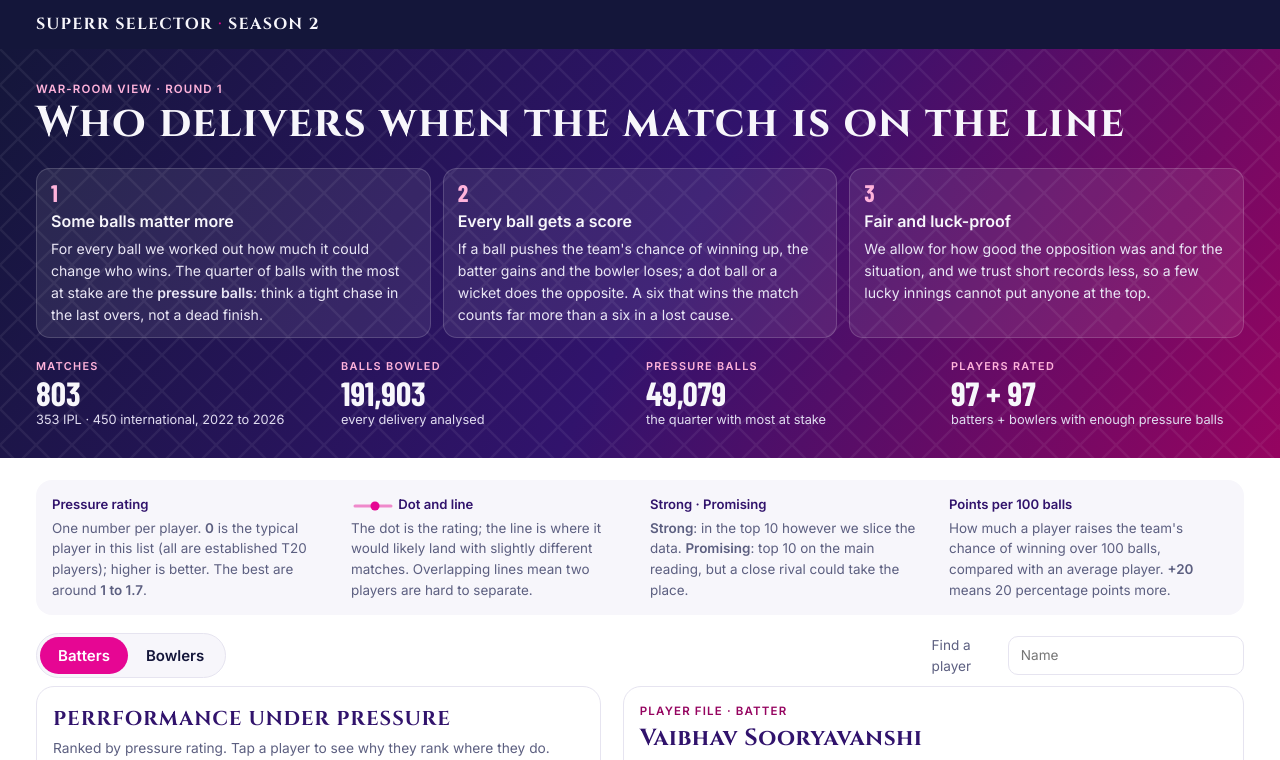
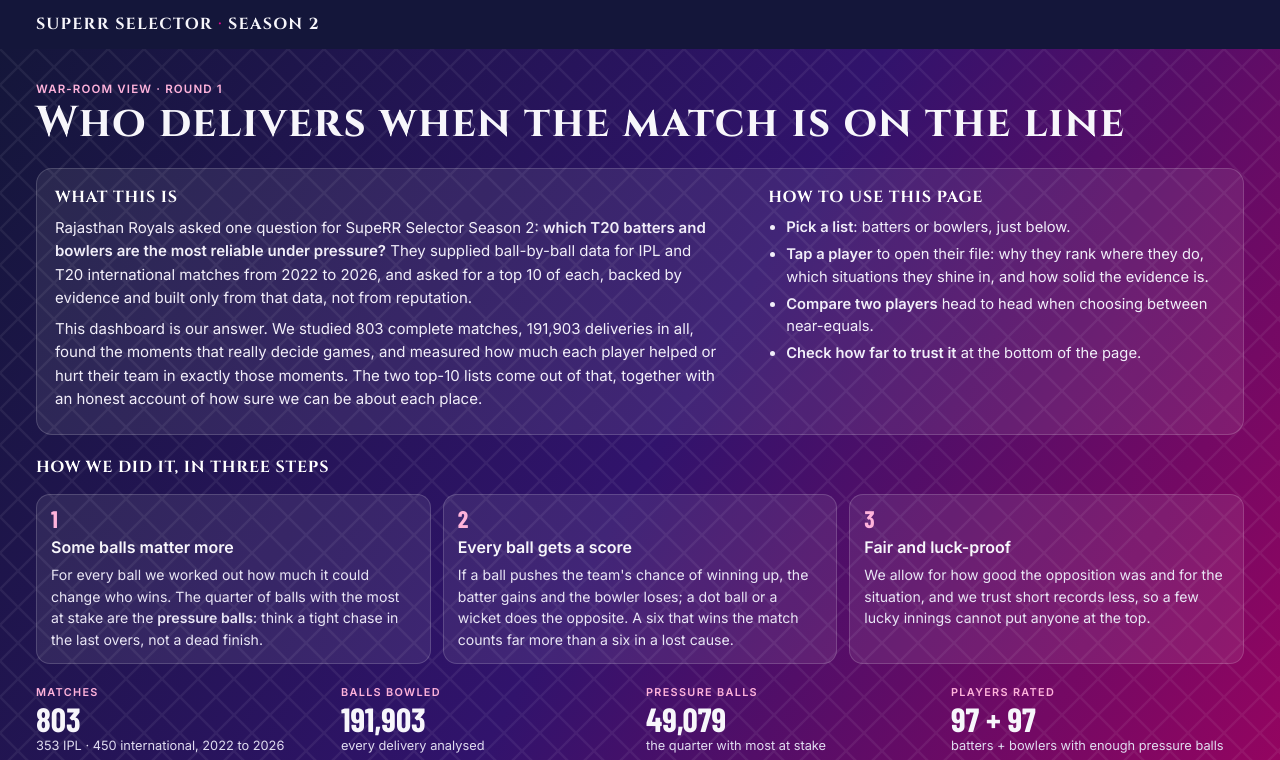
Before and after one commit to Simhaatt/rr, a plain HTML site: page docs/index.html in a window 1280 px wide. Shown: the top 760 px of the page. Drawn offline with nearby package versions, Linux system fonts and the light colour scheme.

Commit message:
Dashboard: explain at the top what the project is and how to use the page
Co-Authored-By: Claude Opus 5.5 <noreply@anthropic.com>

```diff
--- a/docs/index.html
+++ b/docs/index.html
@@ -50,6 +50,11 @@ header.top .wrap { padding-block: 12px; }
   background-size: 18px 18px, 36px 36px, 36px 36px; }
 .hero .wrap { position: relative; padding-block: 32px 28px; display: grid; gap: 20px; }
 .hero h1 { font-family: var(--display); font-weight: 700; font-size: clamp(1.7rem, 4.4vw, 2.7rem); letter-spacing: 0.03em; line-height: 1.15; }
+.intro { display: grid; grid-template-columns: minmax(0, 1.5fr) minmax(0, 1fr); gap: 16px 28px; background: rgba(255,255,255,0.08); border: 1px solid rgba(255,255,255,0.16); border-radius: 16px; padding: 16px 18px; }
+@media (max-width: 820px) { .intro { grid-template-columns: 1fr; } }
+.intro p { margin: 0 0 8px; color: #F1EEF9; max-width: 70ch; }
+.intro ul { margin: 0; padding-left: 18px; display: grid; gap: 4px; color: #F1EEF9; font-size: 0.92rem; }
+.hero h2.ih { color: #FFFFFF; font-size: 1rem; margin-bottom: 6px; }
 .steps { display: grid; grid-template-columns: repeat(3, minmax(0, 1fr)); gap: 12px; }
 @media (max-width: 820px) { .steps { grid-template-columns: 1fr; } }
 .step { background: rgba(255,255,255,0.08); border: 1px solid rgba(255,255,255,0.16); border-radius: 14px; padding: 12px 14px; }
@@ -160,6 +165,23 @@ footer .wrap { padding-block: 18px 28px; font-size: 0.8rem; color: var(--muted);
       <div class="label" style="color:#FFB3DB">War-room view · Round 1</div>
       <h1>Who delivers when the match is on the line</h1>
     </div>
+    <div class="intro">
+      <div>
+        <h2 class="ih">What this is</h2>
+        <p>Rajasthan Royals asked one question for SupeRR Selector Season 2: <b>which T20 batters and bowlers are the most reliable under pressure?</b> They supplied ball-by-ball data for IPL and T20 international matches from 2022 to 2026, and asked for a top 10 of each, backed by evidence and built only from that data, not from reputation.</p>
+        <p>This dashboard is our answer. We studied 803 complete matches, 191,903 deliveries in all, found the moments that really decide games, and measured how much each player helped or hurt their team in exactly those moments. The two top-10 lists come out of that, together with an honest account of how sure we can be about each place.</p>
+      </div>
+      <div>
+        <h2 class="ih">How to use this page</h2>
+        <ul>
+          <li><b>Pick a list</b>: batters or bowlers, just below.</li>
+          <li><b>Tap a player</b> to open their file: why they rank where they do, which situations they shine in, and how solid the evidence is.</li>
+          <li><b>Compare two players</b> head to head when choosing between near-equals.</li>
+          <li><b>Check how far to trust it</b> at the bottom of the page.</li>
+        </ul>
+      </div>
+    </div>
+    <h2 class="ih" style="margin-bottom:-6px">How we did it, in three steps</h2>
     <div class="steps">
       <div class="step"><div class="n">1</div><h3>Some balls matter more</h3><p>For every ball we worked out how much it could change who wins. The quarter of balls with the most at stake are the <b>pressure balls</b>: think a tight chase in the last overs, not a dead finish.</p></div>
       <div class="step"><div class="n">2</div><h3>Every ball gets a score</h3><p>If a ball pushes the team's chance of winning up, the batter gains and the bowler loses; a dot ball or a wicket does the opposite. A six that wins the match counts far more than a six in a lost cause.</p></div>
```
